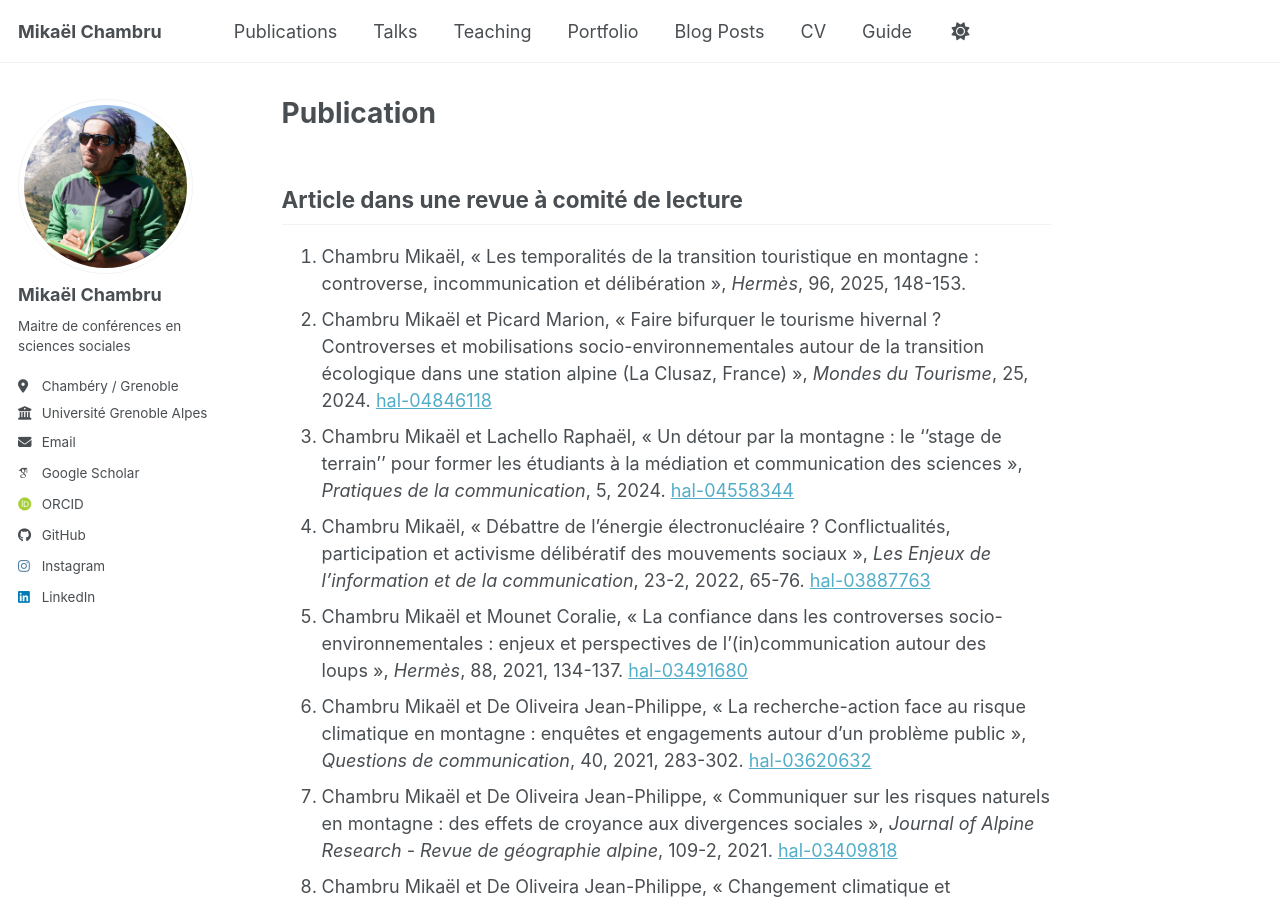
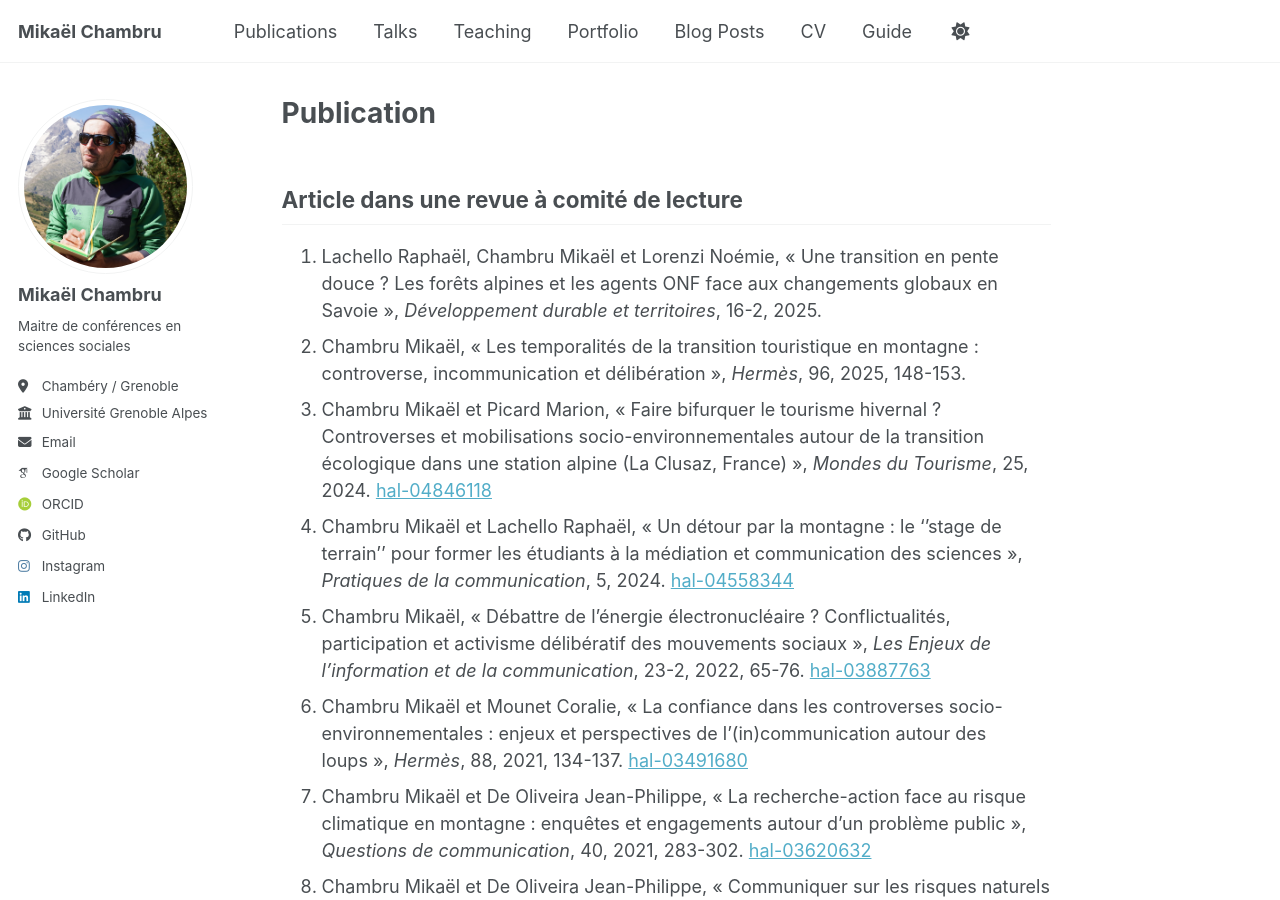
Before and after one commit to mikaelchambru/mikaelchambru.github.io, a Jekyll site: the page built from _pages/publications.md, in a window 1280 px wide and 900 px high. Built offline with Jekyll 4.4.1, drawn with Linux system fonts in a browser that asks for light colours; some web fonts are replaced; a script bundle is joined from its source files by our own code; library files that are not in the unit come from our copies.

Commit message:
Update publications.md

```diff
--- a/_pages/publications.md
+++ b/_pages/publications.md
@@ -7,20 +7,21 @@ redirect_from:
 ---
 ## Article dans une revue à comité de lecture
 
-1. Chambru Mikaël, « Les temporalités de la transition touristique en montagne : controverse, incommunication et délibération », *Hermès*, 96, 2025, 148-153.
-2. Chambru Mikaël et Picard Marion, « Faire bifurquer le tourisme hivernal ? Controverses et mobilisations socio-environnementales autour de la transition écologique dans une station alpine (La Clusaz, France) », *Mondes du Tourisme*, 25, 2024. [hal-04846118](https://hal.science/hal-04846118v1)
-3. Chambru Mikaël et Lachello Raphaël, « Un détour par la montagne : le ‘’stage de terrain’’ pour former les étudiants à la médiation et communication des sciences », *Pratiques de la communication*, 5, 2024. [hal-04558344](https://hal.science/hal-04558344)
-4. Chambru Mikaël, « Débattre de l’énergie électronucléaire ? Conflictualités, participation et activisme délibératif des mouvements sociaux », *Les Enjeux de l’information et de la communication*, 23-2, 2022, 65-76. [hal-03887763](https://hal.archives-ouvertes.fr/hal-03887763)
-5. Chambru Mikaël et Mounet Coralie, « La confiance dans les controverses socio-environnementales : enjeux et perspectives de l’(in)communication autour des loups », *Hermès*, 88, 2021, 134-137. [hal-03491680](https://hal.archives-ouvertes.fr/hal-03491680)
-6. Chambru Mikaël et De Oliveira Jean-Philippe, « La recherche-action face au risque climatique en montagne : enquêtes et engagements autour d’un problème public », *Questions de communication*, 40, 2021, 283-302. [hal-03620632](https://hal.archives-ouvertes.fr/hal-03620632)
-7. Chambru Mikaël et De Oliveira Jean-Philippe, « Communiquer sur les risques naturels en montagne : des effets de croyance aux divergences sociales », *Journal of Alpine Research - Revue de géographie alpine*, 109-2, 2021. [hal-03409818](https://hal.archives-ouvertes.fr/hal-03409818)
-8. Chambru Mikaël et De Oliveira Jean-Philippe, « Changement climatique et développement territorial en montagne : conflictualités et enjeux communicationnels », *Revue française des sciences de l’information et de la communication*, 21, 2021. [hal-03143989](https://hal.archives-ouvertes.fr/hal-03143989)
-9. Chambru Mikaël, « La protestation antinucléaire par-delà les frontières : mutations et temporalités de l’enjeu européen », *Communication et organisation*, 57, 2020, 121-133. [hal-02554133](https://hal.archives-ouvertes.fr/hal-02554133)
-10. Chambru Mikaël, « La publicisation du risque nucléaire par les usages protestataires du droit », *Sciences de la Société*, 100, 2018, 79-92. [hal-01921931](https://hal.archives-ouvertes.fr/hal-01921931)
-11. Chambru Mikaël, « L’engagement protéiforme des militants et des journalistes dans les mobilisations informationnelles antinucléaires », *Sciences de la Société*, 94, 2015, 65-82. [hal-01358614](https://hal.archives-ouvertes.fr/hal-01358614)
-12. Chambru Mikaël, « L’utopie délibérative de la mouvance antinucléaire et les paradoxes de son expérimentation », *Communication et organisation*, 48, 2015, 61-72. [hal-01358127](https://hal.archives-ouvertes.fr/hal-01358127)
-13. Chambru Mikaël, « La critique du régime technopolitique des sciences par la mouvance antinucléaire : un éclairage sur le concept d’espace public oppositionnel », *Les Enjeux de l’information et de la communication*, 16-3A, 2015, 29-38. [hal-01358105](https://hal.archives-ouvertes.fr/hal-01358105)
-14. Chambru Mikaël, « L’espace public à l’épreuve du phénomène antinucléaire en France (1962-2012) », *ESSACHESS – Journal for Communication Studies*, 7-13, 2014, 33-43. [hal-01186666](https://hal.univ-grenoble-alpes.fr/hal-01186666)
+1. Lachello Raphaël, Chambru Mikaël et Lorenzi Noémie, « Une transition en pente douce ? Les forêts alpines et les agents ONF face aux changements globaux en Savoie », *Développement durable et territoires*, 16-2, 2025.
+2. Chambru Mikaël, « Les temporalités de la transition touristique en montagne : controverse, incommunication et délibération », *Hermès*, 96, 2025, 148-153.
+3. Chambru Mikaël et Picard Marion, « Faire bifurquer le tourisme hivernal ? Controverses et mobilisations socio-environnementales autour de la transition écologique dans une station alpine (La Clusaz, France) », *Mondes du Tourisme*, 25, 2024. [hal-04846118](https://hal.science/hal-04846118v1)
+4. Chambru Mikaël et Lachello Raphaël, « Un détour par la montagne : le ‘’stage de terrain’’ pour former les étudiants à la médiation et communication des sciences », *Pratiques de la communication*, 5, 2024. [hal-04558344](https://hal.science/hal-04558344)
+5. Chambru Mikaël, « Débattre de l’énergie électronucléaire ? Conflictualités, participation et activisme délibératif des mouvements sociaux », *Les Enjeux de l’information et de la communication*, 23-2, 2022, 65-76. [hal-03887763](https://hal.archives-ouvertes.fr/hal-03887763)
+6. Chambru Mikaël et Mounet Coralie, « La confiance dans les controverses socio-environnementales : enjeux et perspectives de l’(in)communication autour des loups », *Hermès*, 88, 2021, 134-137. [hal-03491680](https://hal.archives-ouvertes.fr/hal-03491680)
+7. Chambru Mikaël et De Oliveira Jean-Philippe, « La recherche-action face au risque climatique en montagne : enquêtes et engagements autour d’un problème public », *Questions de communication*, 40, 2021, 283-302. [hal-03620632](https://hal.archives-ouvertes.fr/hal-03620632)
+8. Chambru Mikaël et De Oliveira Jean-Philippe, « Communiquer sur les risques naturels en montagne : des effets de croyance aux divergences sociales », *Journal of Alpine Research - Revue de géographie alpine*, 109-2, 2021. [hal-03409818](https://hal.archives-ouvertes.fr/hal-03409818)
+9. Chambru Mikaël et De Oliveira Jean-Philippe, « Changement climatique et développement territorial en montagne : conflictualités et enjeux communicationnels », *Revue française des sciences de l’information et de la communication*, 21, 2021. [hal-03143989](https://hal.archives-ouvertes.fr/hal-03143989)
+10. Chambru Mikaël, « La protestation antinucléaire par-delà les frontières : mutations et temporalités de l’enjeu européen », *Communication et organisation*, 57, 2020, 121-133. [hal-02554133](https://hal.archives-ouvertes.fr/hal-02554133)
+11. Chambru Mikaël, « La publicisation du risque nucléaire par les usages protestataires du droit », *Sciences de la Société*, 100, 2018, 79-92. [hal-01921931](https://hal.archives-ouvertes.fr/hal-01921931)
+12. Chambru Mikaël, « L’engagement protéiforme des militants et des journalistes dans les mobilisations informationnelles antinucléaires », *Sciences de la Société*, 94, 2015, 65-82. [hal-01358614](https://hal.archives-ouvertes.fr/hal-01358614)
+13. Chambru Mikaël, « L’utopie délibérative de la mouvance antinucléaire et les paradoxes de son expérimentation », *Communication et organisation*, 48, 2015, 61-72. [hal-01358127](https://hal.archives-ouvertes.fr/hal-01358127)
+14. Chambru Mikaël, « La critique du régime technopolitique des sciences par la mouvance antinucléaire : un éclairage sur le concept d’espace public oppositionnel », *Les Enjeux de l’information et de la communication*, 16-3A, 2015, 29-38. [hal-01358105](https://hal.archives-ouvertes.fr/hal-01358105)
+15. Chambru Mikaël, « L’espace public à l’épreuve du phénomène antinucléaire en France (1962-2012) », *ESSACHESS – Journal for Communication Studies*, 7-13, 2014, 33-43. [hal-01186666](https://hal.univ-grenoble-alpes.fr/hal-01186666)
 
 ## Dossier dans une revue à comité de lecture
 
```
